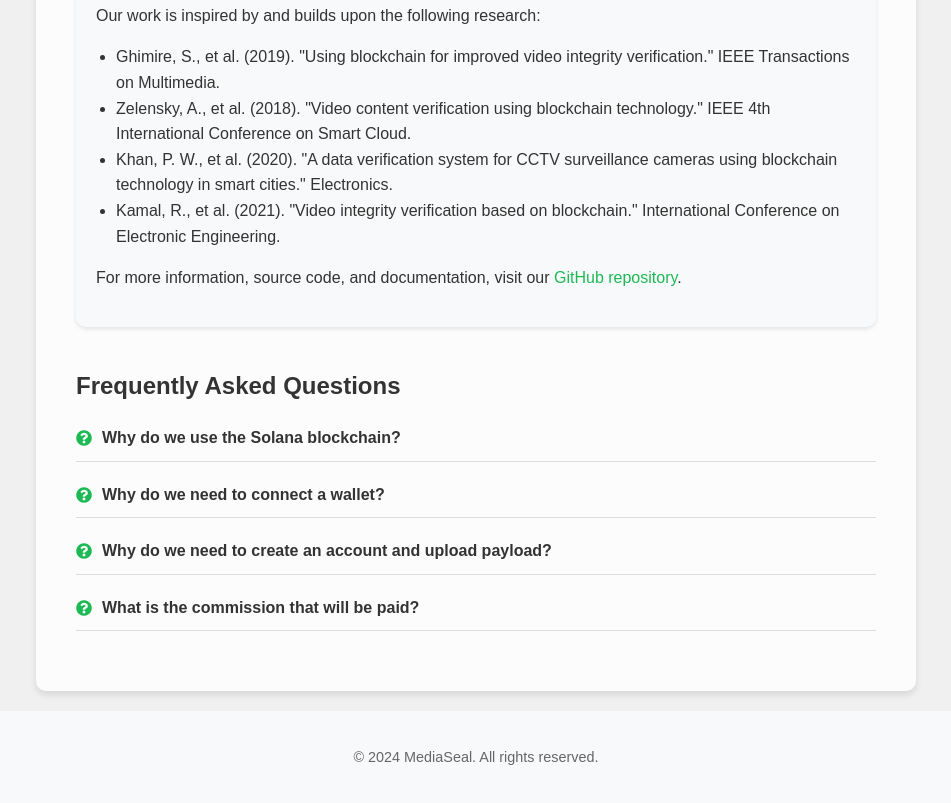
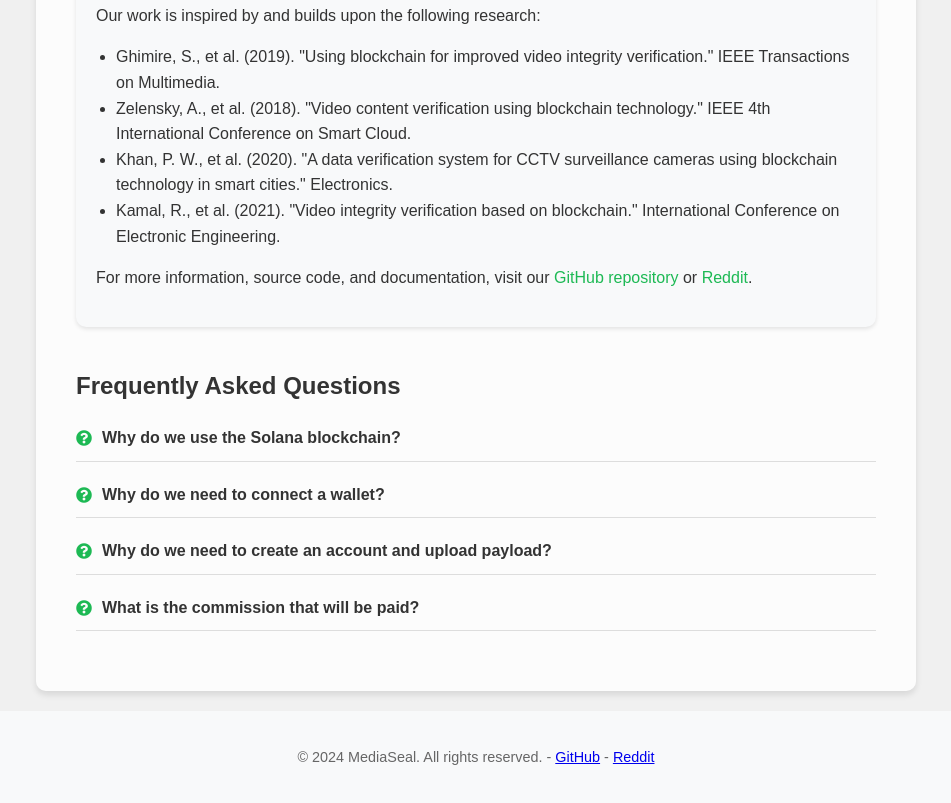
Before and after one commit to lollix91/MediaSeal, a website built with Parcel: page src/index.html in a window 1280 px wide. Shown: the part 898-1701 px from the top of the page, without its empty margins (164-1115 px from the left). Built offline with nearby package versions, Linux system fonts and the light colour scheme; what @solana/web3.js would draw is missing.

Commit message:
link updated

```diff
--- a/src/index.html
+++ b/src/index.html
@@ -84,7 +84,7 @@
                 <li>Khan, P. W., et al. (2020). "A data verification system for CCTV surveillance cameras using blockchain technology in smart cities." Electronics.</li>
                 <li>Kamal, R., et al. (2021). "Video integrity verification based on blockchain." International Conference on Electronic Engineering.</li>
             </ul>
-            <p>For more information, source code, and documentation, visit our <a href="https://github.com/lollix91/MediaSeal" target="_blank">GitHub repository</a>.</p>
+            <p>For more information, source code, and documentation, visit our <a href="https://github.com/lollix91/MediaSeal" target="_blank">GitHub repository</a> or <a href="https://www.reddit.com/r/MediaSeal/" target="_blank">Reddit</a>.</p>
         </div>
 
         <div class="faq-section">
@@ -142,7 +142,7 @@
     </div>
 
     <footer>
-        <p>&copy; 2024 MediaSeal. All rights reserved.</p>
+        <p>&copy; 2024 MediaSeal. All rights reserved. - <a href="https://github.com/lollix91/MediaSeal" target="_blank">GitHub</a> - <a href="https://www.reddit.com/r/MediaSeal/" target="_blank">Reddit</a></p>
     </footer>
 
     <script src="client.js" type="module"></script>
```
